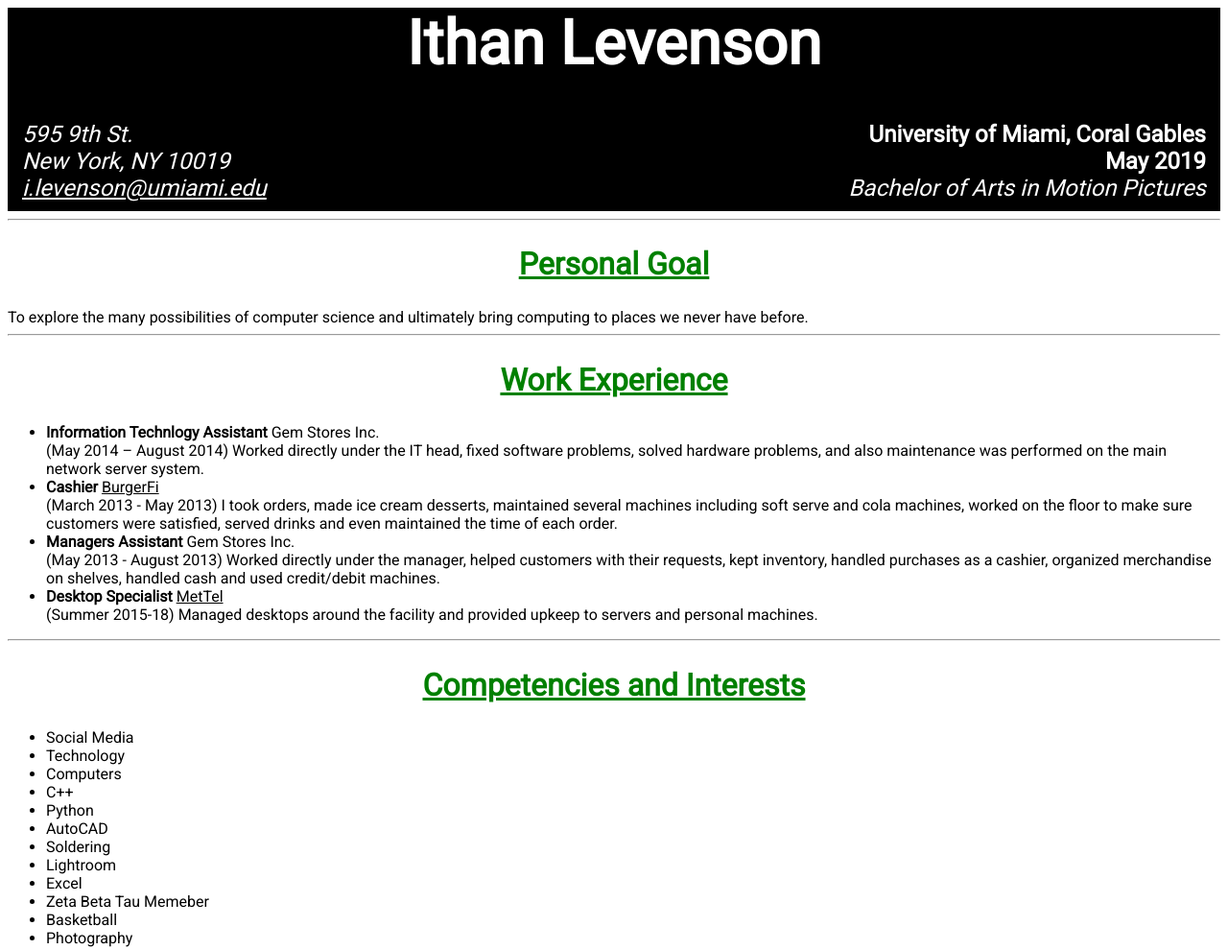
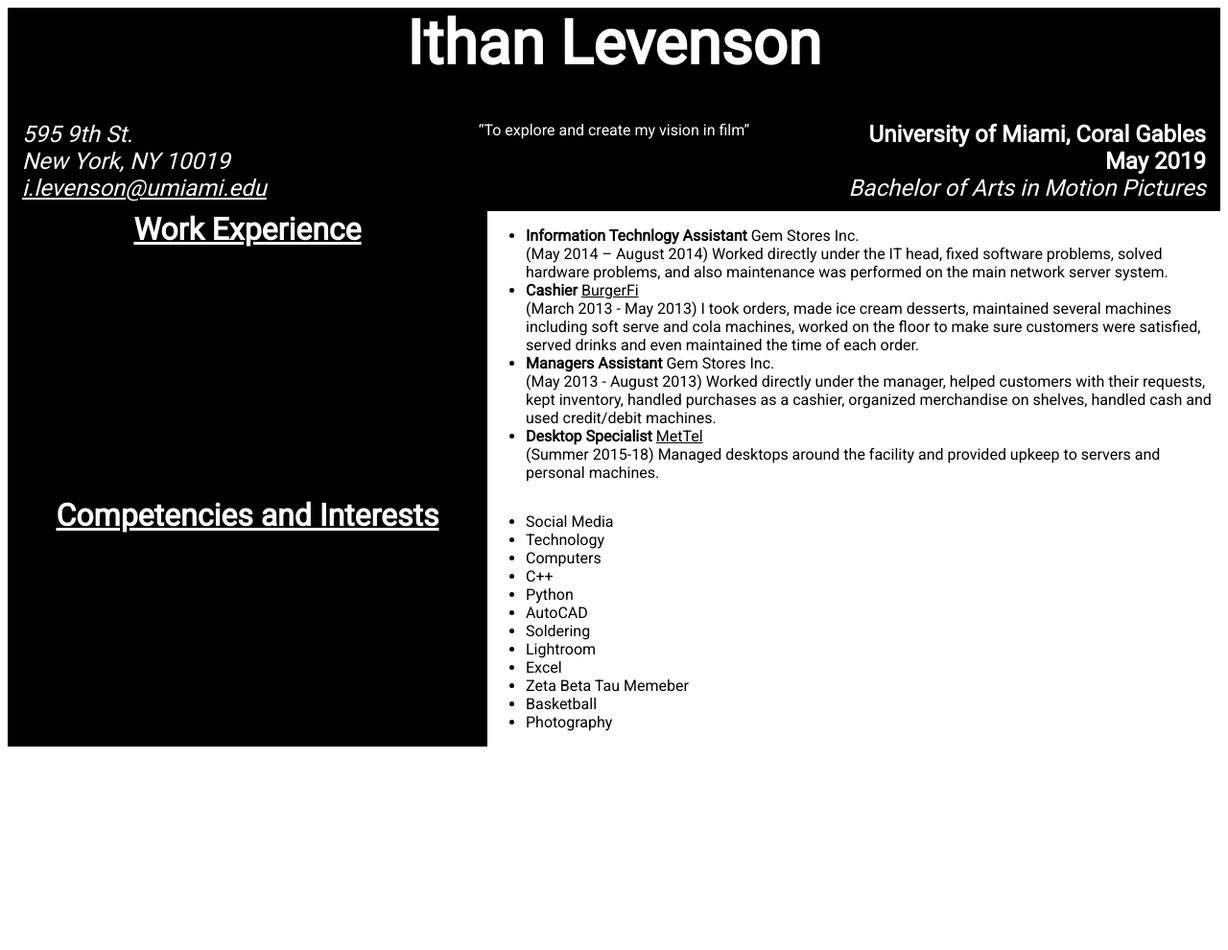
Before and after one commit to ithanlevenson/Web-Lab, a plain HTML site: page Homework/cssresume/index.html in a window 1280 px wide. Shown: the whole page at 96% size. After the commit the page ends 800 px from the top, so only its background shows below. Drawn offline with Linux system fonts and the light colour scheme; a web font is replaced by a local one.

Commit message:
finished css resume

```diff
--- a/Homework/css-grid/css/master.css
+++ b/Homework/css-grid/css/master.css
@@ -8,7 +8,7 @@
   display: grid;
   grid-gap: 10px;
   grid-auto-rows: 100px;
-  grid-template-columns: 200px 1fr;
+  grid-template-columns: 500px 1fr;
 }
 
 
--- a/Homework/cssresume/css/master.css
+++ b/Homework/cssresume/css/master.css
@@ -37,7 +37,7 @@ a:hover{
 .container {
   display: grid;
   grid-auto-rows: auto;
-  grid-template-columns:1fr 1fr;
+  grid-template-columns:1fr 1fr 1fr;
 }
 
 #name{
@@ -45,7 +45,7 @@ a:hover{
   font-size: 64px;
   margin-top: 0;
   text-align:center;
-  grid-column: 1 / span 2;
+  grid-column: 1 / span 3;
 }
 #address{
   color:white;
@@ -64,17 +64,23 @@ a:hover{
   padding-bottom: 10px;
 }
 
+.quote{
+  text-align:center;
+}
 
-.demo {
-  background: aqua;
-  width: 100px;
-  height: 200px;
-  padding: 200px;
-  margin-left: 30px;
-  margin-top: 20px;
-  border: 2px dashed black;
-  border-radius: 6px;
+.container2 {
+  display: grid;
+  grid-auto-rows: auto;
+  grid-template-columns: 500px 1fr;
 }
-.demo:hover {
-  box-shadow: 8px 8px 8px #000;
+
+.section{
+  margin: auto;
+  color:white;
+  background: black;
 }
+
+.sections{
+  background:black;
+  border-top: 20px
+}
--- a/Homework/cssresume/index.html
+++ b/Homework/cssresume/index.html
@@ -5,7 +5,7 @@
   <meta charset="utf-8">
   <title>Ithan Levenson</title>
   <link rel="stylesheet" href="css/master.css">
-  <link href="https://fonts.googleapis.com/css?family=Rammetto+One|Roboto" rel="stylesheet">
+  <link href="https://fonts.googleapis.com/css?family=Roboto" rel="stylesheet">
 </head>
 
 <body>
@@ -17,20 +17,25 @@
       New York, NY 10019<br>
       <a href="mailto:i.levenson@umiami.edu" class="email">i.levenson@umiami.edu</a>
     </address>
+    <div class="quote">
+      <q>To explore and create my vision in film</q>
+    </div>
     <div class="edu">
       <strong>University of Miami, Coral Gables</strong><br>
       <strong>May 2019</strong><br>
       <em>Bachelor of Arts in Motion Pictures</em>
     </div>
+
   </div>
-    <hr>
+
 
   <main>
-    <h2 class="section"><strong>Personal Goal</strong></h2> To explore the many possibilities of computer science and ultimately bring computing to places we never have before.
-    <hr>
+    <div class="container2">
+      <div class="sections">
     <h2 class="section"><strong>Work Experience</strong></h2>
+    </div>
     <ul>
-      <li class="company"><strong>Information Technlogy Assistant</strong> Gem Stores Inc.<br> (May 2014 – August 2014) Worked directly under the IT head, fixed software problems, solved hardware problems, and also maintenance was performed on the main network server system.
+      <li  class="company"><strong>Information Technlogy Assistant</strong> Gem Stores Inc.<br> (May 2014 – August 2014) Worked directly under the IT head, fixed software problems, solved hardware problems, and also maintenance was performed on the main network server system.
       </li>
       <li class="company"><strong>Cashier</strong> <a href="https://burgerfi.com" target="_blank">BurgerFi</a><br> (March 2013 - May 2013) I took orders, made ice cream desserts, maintained several machines including soft serve and cola machines, worked on the floor to make
         sure customers were satisfied, served drinks and even maintained the time of each order.
@@ -41,23 +46,24 @@
       <li class="company"><strong>Desktop Specialist</strong> <a href="https://mettel.net" target="_blank">MetTel</a><br> (Summer 2015-18) Managed desktops around the facility and provided upkeep to servers and personal machines.
       </li>
     </ul>
-    <hr>
+    <div class="sections">
     <h2 class="section"> <strong>Competencies and Interests</strong> </h2>
+    </div>
     <ul>
-      <li>Social Media</li>
-      <li>Technology</li>
-      <li>Computers</li>
-      <li>C++</li>
-      <li>Python</li>
-      <li>AutoCAD</li>
-      <li>Soldering</li>
-      <li>Lightroom</li>
-      <li>Excel</li>
-      <li>Zeta Beta Tau Memeber</li>
-      <li>Basketball</li>
-      <li>Photography</li>
+      <li class="skills">Social Media</li>
+      <li class="skills">Technology</li>
+      <li class="skills">Computers</li>
+      <li class="skills">C++</li>
+      <li class="skills">Python</li>
+      <li class="skills">AutoCAD</li>
+      <li class="skills">Soldering</li>
+      <li class="skills">Lightroom</li>
+      <li class="skills">Excel</li>
+      <li class="skills">Zeta Beta Tau Memeber</li>
+      <li class="skills">Basketball</li>
+      <li class="skills">Photography</li>
     </ul>
-
+  </div>
 
   </main>
 </body>
```
